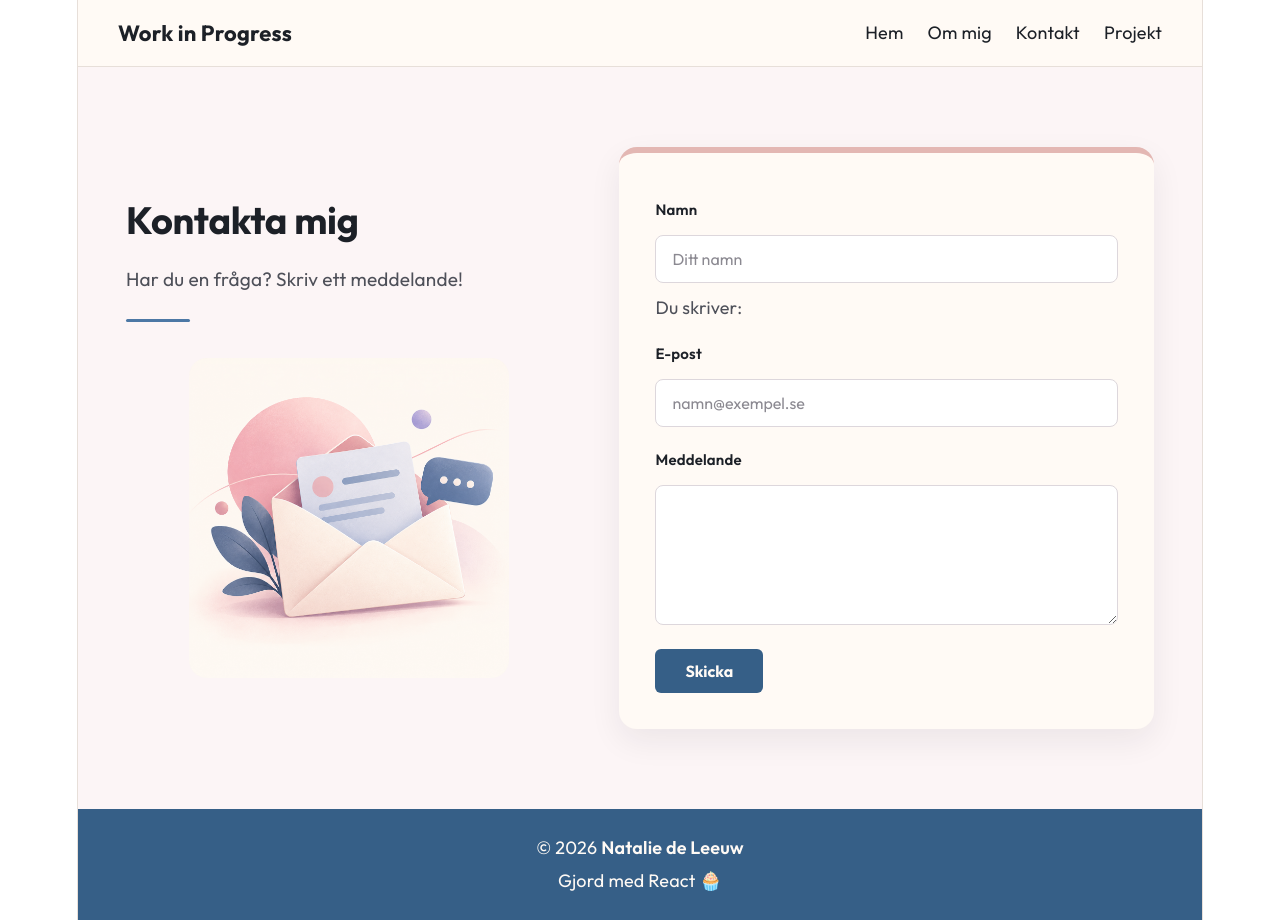
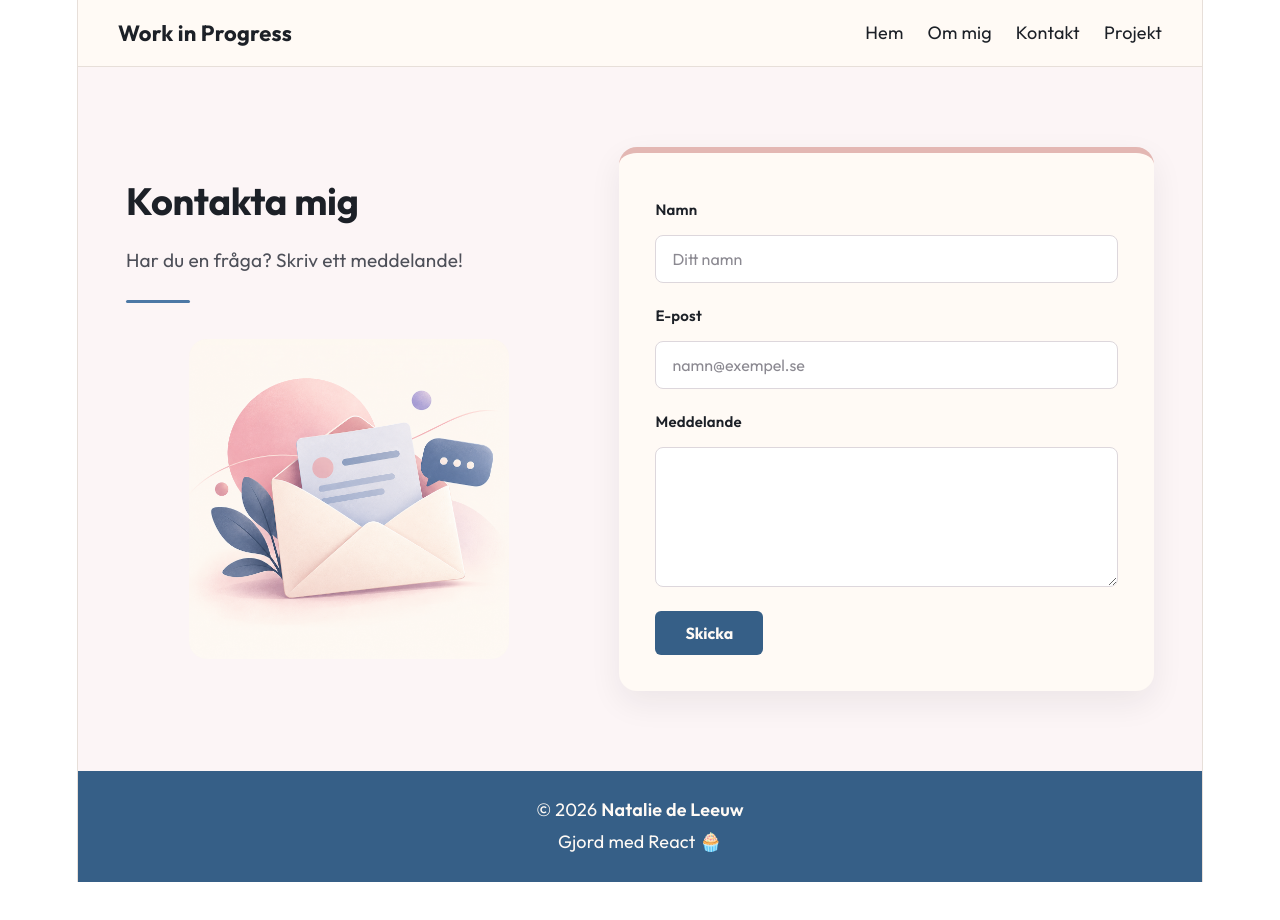
Before and after one commit to nataliedeleeuw/min-sida-experiment, a React (Vite) app: page /kontakt in a window 1280 px wide. After the commit the page ends 882 px from the top, so only its background shows below. Built offline with nearby package versions, Linux system fonts and the light colour scheme.

Commit message:
https://github.com/nataliedeleeuw/min-sida-experiment

```diff
--- a/src/components/Kontakt.jsx
+++ b/src/components/Kontakt.jsx
@@ -9,7 +9,6 @@ function Kontakt() {
   const [meddelande, setMeddelande] = useState("");
   const [skickat, setSkickat] = useState(false);
   const [fel, setFel] = useState("");
-  console.log({ namn, email, meddelande });
   function handleSubmit(e) {
   e.preventDefault();
   setFel("");
@@ -58,7 +57,6 @@ function Kontakt() {
             onChange={(e) => setNamn(e.target.value)}
 
         />
-        <p>Du skriver: {namn}</p>
         <label htmlFor="epost">E-post</label>
         <input
             type="email"
```
